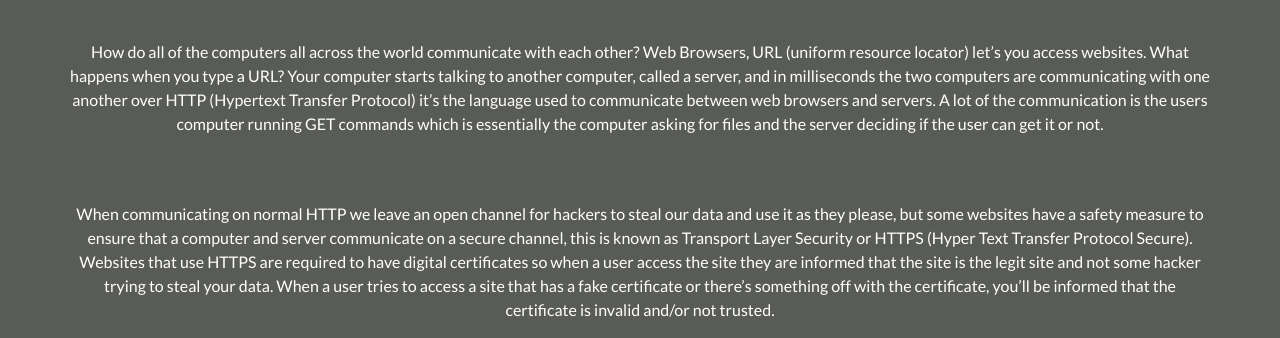
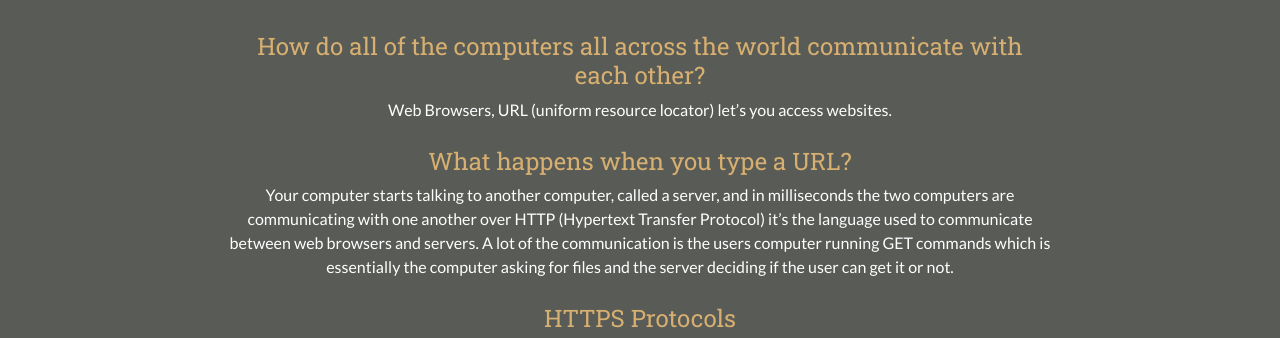
Before and after one commit to emiliaton/IS117-How-the-Internet-Works, a plain HTML site: page docs/HTTP.html in a window 1280 px wide. Shown: the part 122-460 px from the top of the page. Drawn offline with Linux system fonts and the light colour scheme.

```diff
--- a/docs/HTTP.html
+++ b/docs/HTTP.html
@@ -34,12 +34,16 @@
       	</div>
 	</nav>
 	<!-- END: Navbar -->
-	<div class="container-fluid">
-		<div class="container">
-			<div class="row text-center justify-content-md-center">
-				<h1>HTTP and HTTPS protocols</h1>
-			  <p style="margin-top: 50px;">How do all of the computers all across the world communicate with each other? Web Browsers, URL (uniform resource locator) let’s you access websites. What happens when you type a URL? Your computer starts talking to another computer, called a server, and in milliseconds the two computers are communicating with one another over HTTP (Hypertext Transfer Protocol) it’s the language used to communicate between web browsers and servers. A lot of the communication is the users computer running GET commands which is essentially the computer asking for files and the server deciding if the user can get it or not.</p>
-				<p style="margin-top: 50px;">When communicating on normal HTTP we leave an open channel for hackers to steal our data and use it as they please, but some websites have a safety measure to ensure that a computer and server communicate on a secure channel, this is known as Transport Layer Security or HTTPS (Hyper Text Transfer Protocol Secure). Websites that use HTTPS are required to have digital certificates so when a user access the site they are informed that the site is the legit site and not some hacker trying to steal your data. When a user tries to access a site that has a fake certificate or there’s something off with the certificate, you’ll be informed that the certificate is invalid and/or not trusted.</p>
+	<div class="hero-image container-fluid">
+	  	<div class="row text-center justify-content-md-center">
+			<div class="col-xl-8">
+			  <h1>HTTP and HTTPS protocols</h1>
+				<h4 style="margin-top: 50px;">How do all of the computers all across the world communicate with each other?</h4>
+			  	<p> Web Browsers, URL (uniform resource locator) let’s you access websites. </p>
+				<h4 style="margin-top: 25px;">What happens when you type a URL?</h4>
+				<p>Your computer starts talking to another computer, called a server, and in milliseconds the two computers are communicating with one another over HTTP (Hypertext Transfer Protocol) it’s the language used to communicate between web browsers and servers. A lot of the communication is the users computer running GET commands which is essentially the computer asking for files and the server deciding if the user can get it or not.</p>
+				<h4 style="margin-top: 25px;">HTTPS Protocols</h4>
+			  	<p>When communicating on normal HTTP we leave an open channel for hackers to steal our data and use it as they please, but some websites have a safety measure to ensure that a computer and server communicate on a secure channel, this is known as Transport Layer Security or HTTPS (Hyper Text Transfer Protocol Secure). Websites that use HTTPS are required to have digital certificates so when a user access the site they are informed that the site is the legit site and not some hacker trying to steal your data. When a user tries to access a site that has a fake certificate or there’s something off with the certificate, you’ll be informed that the certificate is invalid and/or not trusted.</p>
 			</div>
 		</div>
 	</div>
```
